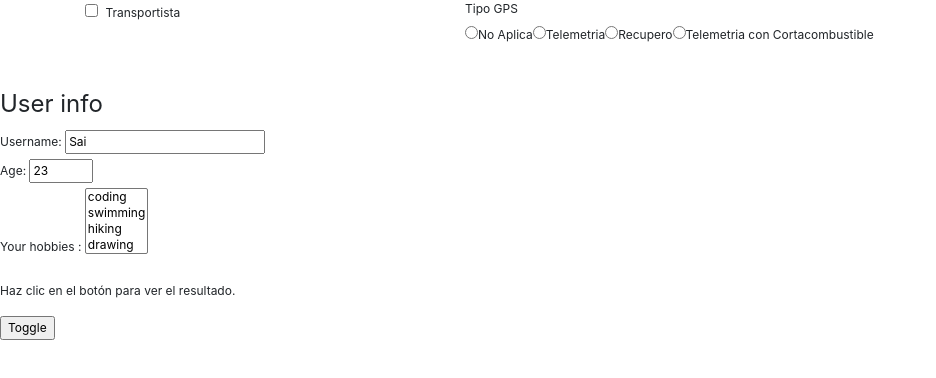
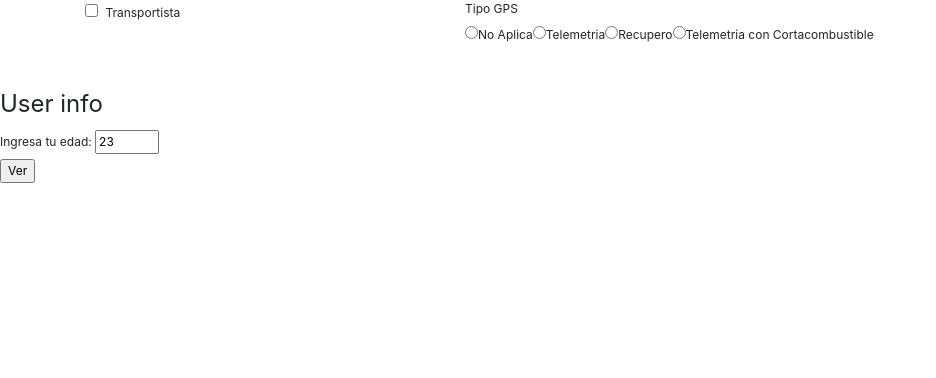
Before and after one commit to lissavcasas/carrier, a plain HTML site: page index.html in a window 1280 px wide. Shown: the whole page, without its empty margins (0-936 px from the left). Drawn offline with nearby package versions, Linux system fonts and the light colour scheme.

Commit message:
reduce code

```diff
--- a/index.html
+++ b/index.html
@@ -72,28 +72,26 @@
     <form id="example" action="#" onsubmit="return false">
       <fieldset>
         <legend>User info</legend>
-        <div>
+       <!--  <div>
           <label for="username">Username:</label>
           <input name="username" id="username" value="Sai" type="text">
-        </div>
+        </div> -->
         <div>
-          <label for="age">Age:</label>
+          <label for="age">Ingresa tu edad:</label>
           <input name="age" id="age" value="23" size="3" type="text">
         </div>
-        <div><label for="hobbies">Your hobbies :</label>
+      <!--   <div><label for="hobbies">Your hobbies :</label>
           <select name="hobbies" id="hobbies" multiple="multiple">
             <option>coding</option>
             <option>swimming</option>
             <option>hiking</option>
             <option>drawing</option>
           </select>
-        </div>
+        </div> -->
       </fieldset>
     </form>
 
-    <br />
-    <p>Haz clic en el botón para ver el resultado.</p>
-    <input type="button" value="Toggle" onclick="showResult();" />
+    <input type="button" value="Ver" onclick="showResult();" />
 
 
   </html>
```
